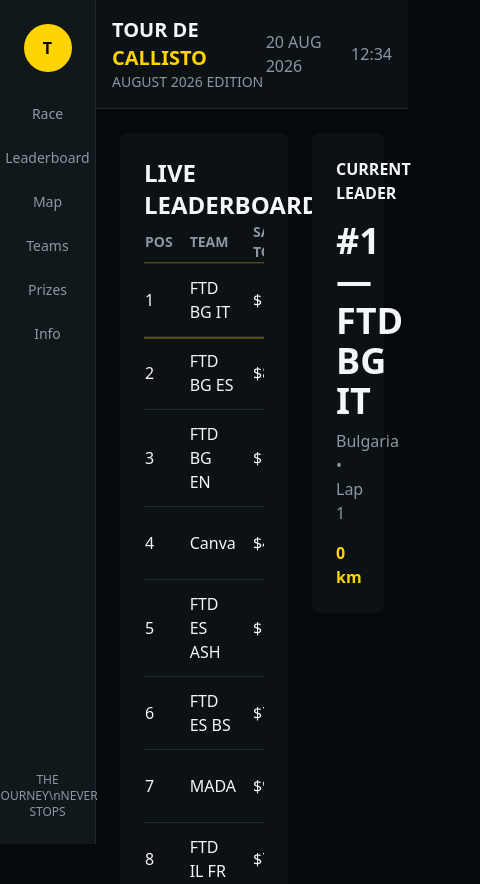
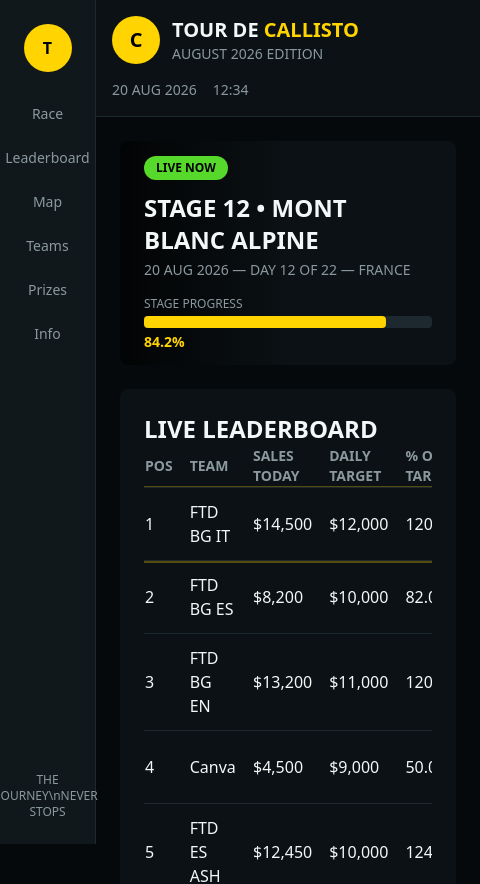
Before and after one commit to J055-B/Callisto-Tour, a Next.js app: page / in a window 390 px wide. Shown: the top 884 px of the page, 480 px wide, since content can reach past the window. Built offline with nearby package versions, Linux system fonts and the light colour scheme.

Commit message:
Add logo header and hero panel to homepage

```diff
--- a/app/page.tsx
+++ b/app/page.tsx
@@ -1,19 +1,22 @@
 import React from 'react'
 import LiveLeaderboard from '../components/leaderboard/LiveLeaderboard'
+import HeroPanel from '../components/hero/HeroPanel'
 import { getLeaderboard } from '../lib/data-source'
 
 export default async function Home() {
   const leaderboard = await getLeaderboard()
   const leader = leaderboard[0]
   return (
+    <div className="space-y-6">
+      <HeroPanel />
       <div className="grid grid-cols-12 gap-6">
-      <section className="col-span-8">
+        <section className="col-span-12 xl:col-span-8">
           <div className="rounded-lg p-6 app-surface">
             <h2 className="text-2xl font-bold">LIVE LEADERBOARD</h2>
             <LiveLeaderboard entries={leaderboard} />
           </div>
         </section>
-      <aside className="col-span-4">
+        <aside className="col-span-12 xl:col-span-4">
           <div className="rounded-lg p-6 app-surface">
             <h3 className="font-semibold">CURRENT LEADER</h3>
             {leader ? (
@@ -28,5 +31,6 @@ export default async function Home() {
           </div>
         </aside>
       </div>
+    </div>
   )
 }
--- a/components/layout/Header.tsx
+++ b/components/layout/Header.tsx
@@ -2,12 +2,17 @@ import React from 'react'
 
 export default function Header() {
   return (
-    <header className="flex items-center justify-between p-4 border-b border-border bg-surface">
-      <div>
-        <div className="text-xl font-bold">TOUR DE <span className="text-yellow">CALLISTO</span></div>
-        <div className="text-sm text-secondaryText">AUGUST 2026 EDITION</div>
+    <header className="flex flex-col sm:flex-row items-start sm:items-center justify-between p-4 border-b border-border bg-surface gap-4">
+      <div className="flex items-center gap-3">
+        <div className="w-12 h-12 rounded-full bg-yellow flex items-center justify-center text-black font-bold text-xl">
+          C
+        </div>
+        <div>
+          <div className="text-xl font-bold">TOUR DE <span className="text-yellow">CALLISTO</span></div>
+          <div className="text-sm text-secondaryText">AUGUST 2026 EDITION</div>
+        </div>
       </div>
-      <div className="flex items-center gap-4 text-secondaryText">
+      <div className="flex items-center gap-4 text-secondaryText text-sm">
         <div>20 AUG 2026</div>
         <div>12:34</div>
       </div>
```
Lines whose indentation alone changed are shown as unchanged.
